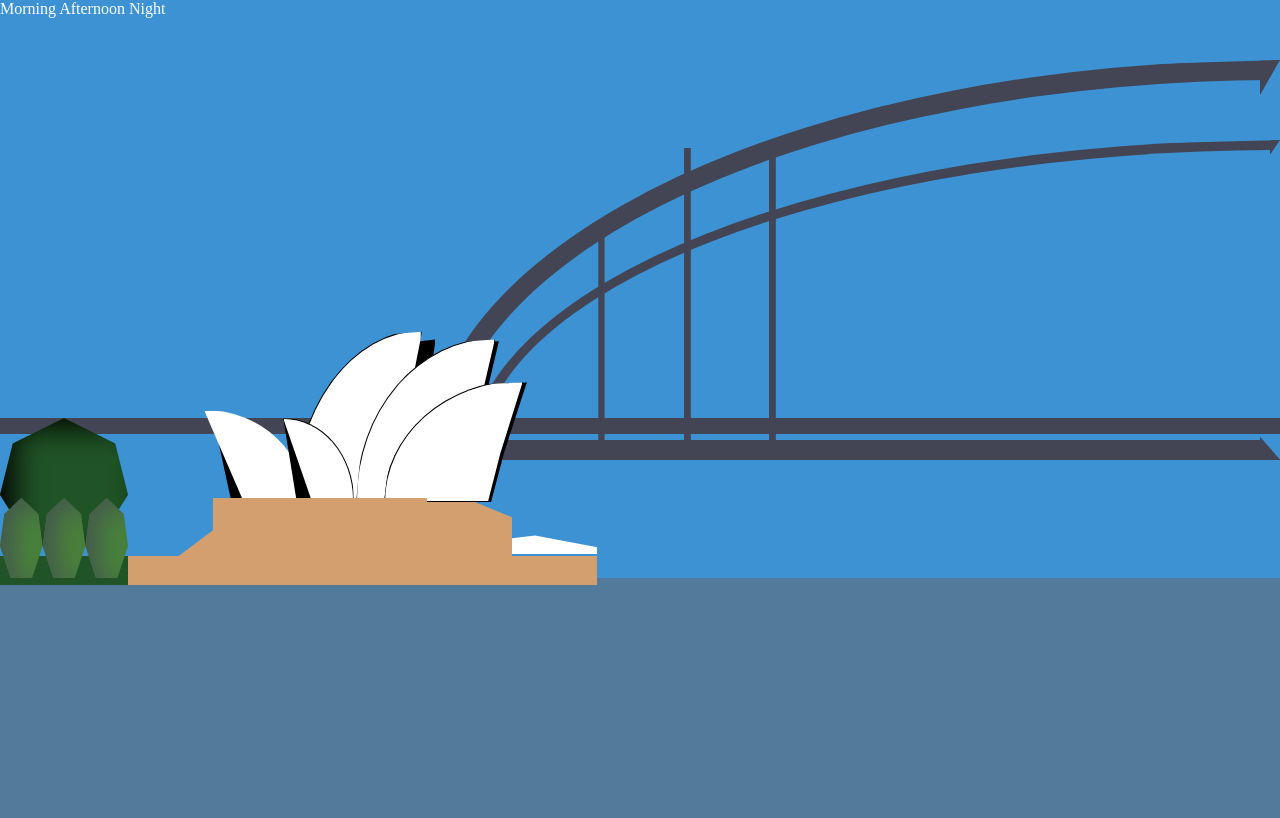
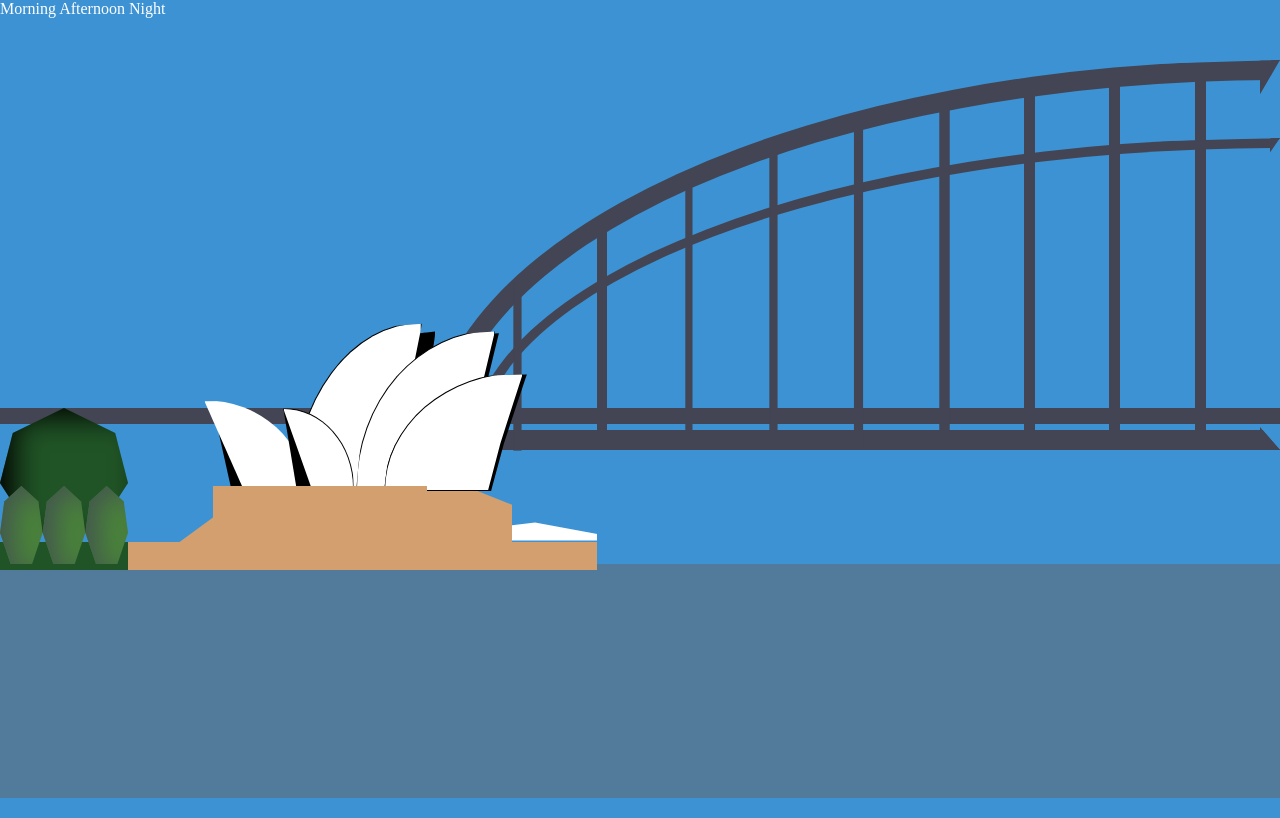
Before and after one commit to CassEssex/Project03, a plain HTML site: page morning.html in a window 1280 px wide. Drawn offline with Linux system fonts and the light colour scheme.

Commit message:
SHB morning

```diff
--- a/css/morning.css
+++ b/css/morning.css
@@ -4,6 +4,7 @@
   grid-template-columns: repeat(30,1fr);
   grid-template-rows: repeat(10,1fr);
   flex-direction:column;
+  height:780px;
 }
 
 body {
@@ -270,31 +271,84 @@ a {
     border: 10px solid #434554;
 }
 
+.steelv1{
+  grid-row: 4/7;
+  grid-column: 13/14;
+  background-color: #434554;
+  height: 97%;
+  width: 25%;
+  transform: scale(.75);
+}
+
 .steel{
   grid-row: 2/7;
   grid-column: 19/20;
   background-color: #434554;
   height: 100%;
-  width: 20%;
+  width: 25%;
   transform: scale(.75);
 }
 
 .steel1{
-  grid-row: 3/7;
+  grid-row: 4/7;
   grid-column: 15/16;
   background-color: #434554;
-  height: 100%;
-  width: 20%;
-  transform: scale(.70);
+  height: 95%;
+  width: 22%;
+  transform: translateY(-30px);
 }
-.steel2{
+.steel2 {
+    grid-row: 2/7;
+    grid-column: 17/18;
+    background-color: #434554;
+    height: 108%;
+    width: 27%;
+    transform: scale(0.6);
+}
+
+.steel3 {
   grid-row: 2/7;
-  grid-column: 17/18;
+  grid-column: 21/22;
   background-color: #434554;
-  height: 100%;
-  width: 20%;
-  transform: scale(.75);
+  height: 99%;
+  width: 26%;
+  transform: scale(0.83);
 }
+
+.steel4 {
+  grid-row: 2/7;
+  grid-column: 23/24;
+  background-color: #434554;
+  height: 90%;
+  width: 26%;
+  transform: scale(0.95);
+}
+.steel5 {
+  grid-row: 2/7;
+  grid-column: 25/26;
+  background-color: #434554;
+  height: 90%;
+  width: 26%;
+}
+
+.steel6 {
+  grid-row: 2/7;
+  grid-column: 27/28;
+  background-color: #434554;
+  height: 90%;
+  width: 26%;
+  transform: translateY(-11px);
+}
+
+.steel7 {
+  grid-row: 2/7;
+  grid-column: 29/30;
+  background-color: #434554;
+  height: 90%;
+  width: 26%;
+  transform: translateY(-15px);
+}
+
 
 .water {
   background-color: #527B9B;
--- a/morning.html
+++ b/morning.html
@@ -48,11 +48,26 @@
             <div class="bridge-deck"></div>
             <div class="bridge-arch"></div>
             <div class="bridge-arch2"></div>
+            <div class="steelv1"></div>
             <div class="steel"></div>
             <div class="steel1"></div>
             <div class="steel2"></div>
             <div class="steel3"></div>
             <div class="steel4"></div>
+            <div class="steel5"></div>
+            <div class="steel6"></div>
+            <div class="steel7"></div>
+            <div class="steel8"></div>
+            <!--  ferry-->
+            <div class="ferry_hull"></div>
+            <div></div>
+            <div></div>
+            <div></div>
+            <div></div>
+            <div></div>
+
+
+
             </div>
 
 </body>
```
